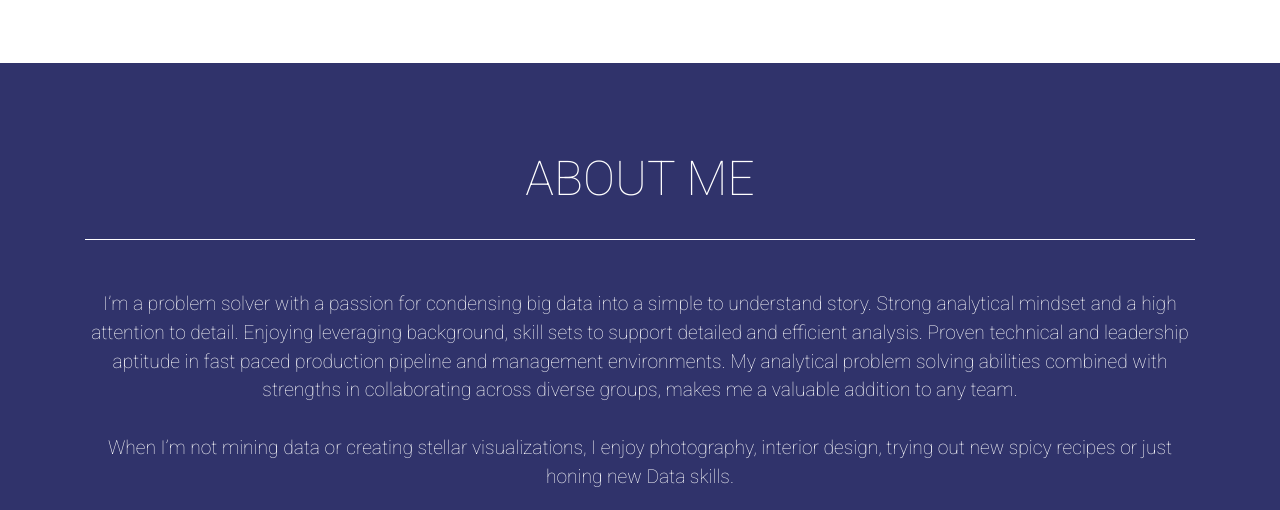
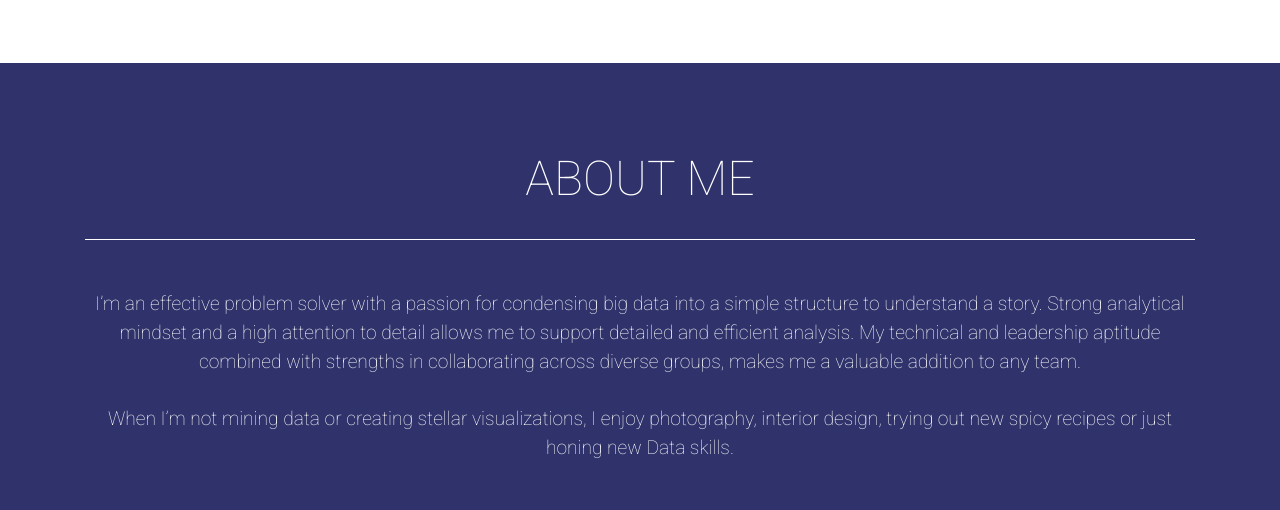
Before and after one commit to TAYLORYINGBHANDARI/Portfolio, a plain HTML site: page index.html in a window 1280 px wide. Shown: the part 1483-1993 px from the top of the page. Drawn offline with nearby package versions, Linux system fonts and the light colour scheme.

Commit message:
about content update

```diff
--- a/index.html
+++ b/index.html
@@ -64,7 +64,7 @@
 
             <!-- Replace this text with your brand statement or other short text about you. -->
             <p class="brand-statement">
-                Data analyst with a Bachelors of Science in Computer 3D graphics along with a certificate from University of Denver Data Analytics and Visualization Bootcamp. Skills in  Excel, VBA, Python, Scikit-learn, Tensorflow,Pandas, SQL/NoSQL databases (PostgreSQL, MongoDB, MySQL), and data visualization tools such as Javascript, HTML/CSS, Flask, D3.js,Plotly,Leaflet.
+                Data analyst with a Bachelors of Science in Computer 3D graphics along with a certificate from University of Denver Data Analytics and Visualization Bootcamp. Skills in  Excel, VBA, Python, R,Scikit-learn,Numpy, Tensorflow,Pandas, SQL/NoSQL databases (PostgreSQL, MongoDB, MySQL), and data visualization tools such as Tableau,Javascript, HTML5,CSS, Flask, D3.js,Plotly,Leaflet.
 
             </p>
         </div>
@@ -202,8 +202,7 @@
             <hr class="star-light mb-5" />
 
             <p class="about-me text-center">
-                I’m a problem solver with a passion for condensing big data into a simple to understand story.
-Strong analytical mindset and a high attention to detail.  Enjoying leveraging background, skill sets to support detailed and efficient analysis. Proven technical and leadership aptitude in fast paced production pipeline and management environments. My analytical problem solving abilities combined with strengths in collaborating across diverse groups, makes me a valuable addition to any team.
+                I’m an effective problem solver with a passion for condensing big data into a simple structure to understand a story. Strong analytical mindset and a high attention to detail allows me to support detailed and efficient analysis. My technical and leadership aptitude combined with strengths in collaborating across diverse groups, makes me a valuable addition to any team.
 
 <br><br> When I’m not mining data or creating stellar visualizations, I enjoy photography, interior design, trying out new spicy recipes or just honing new Data skills.
 
```
